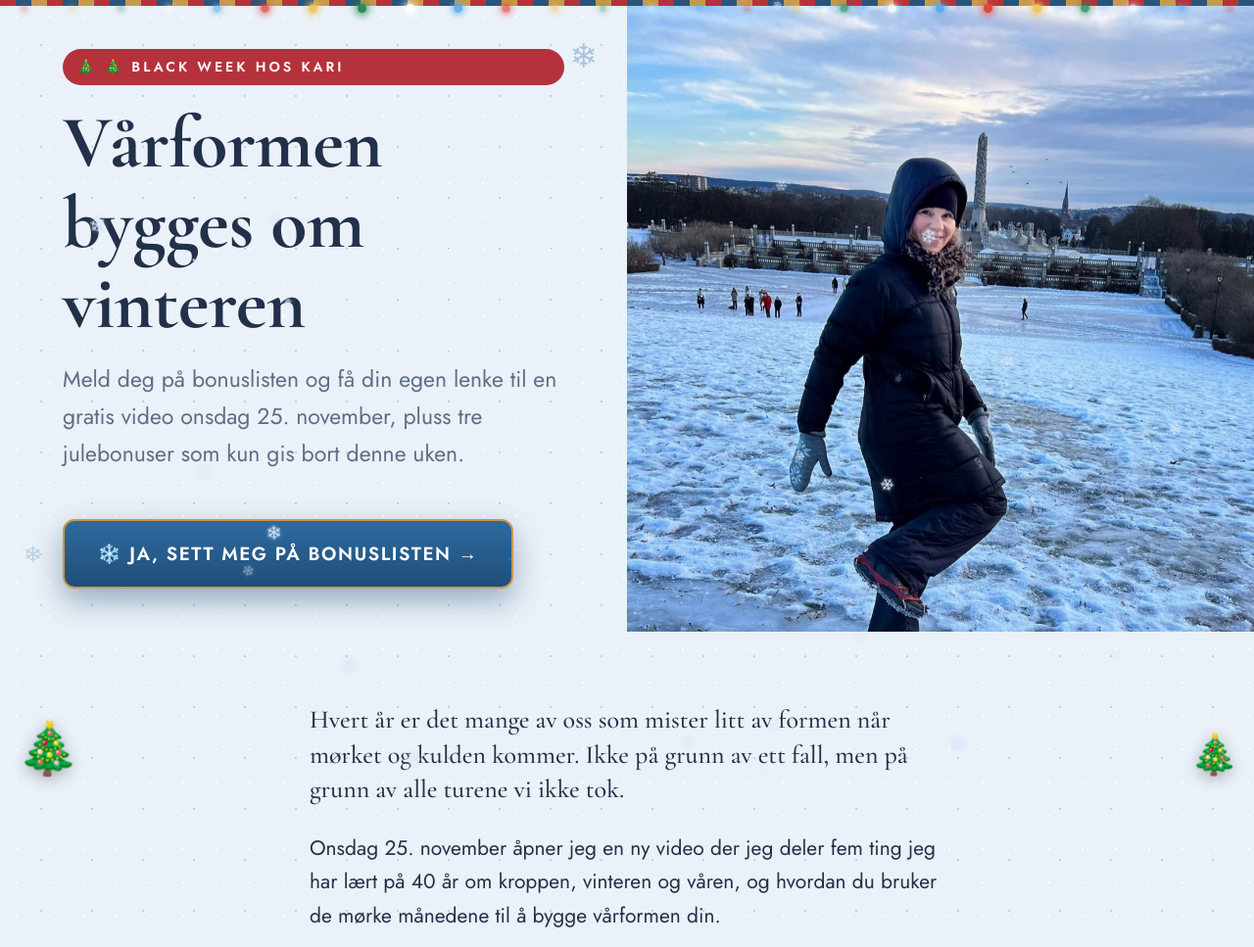
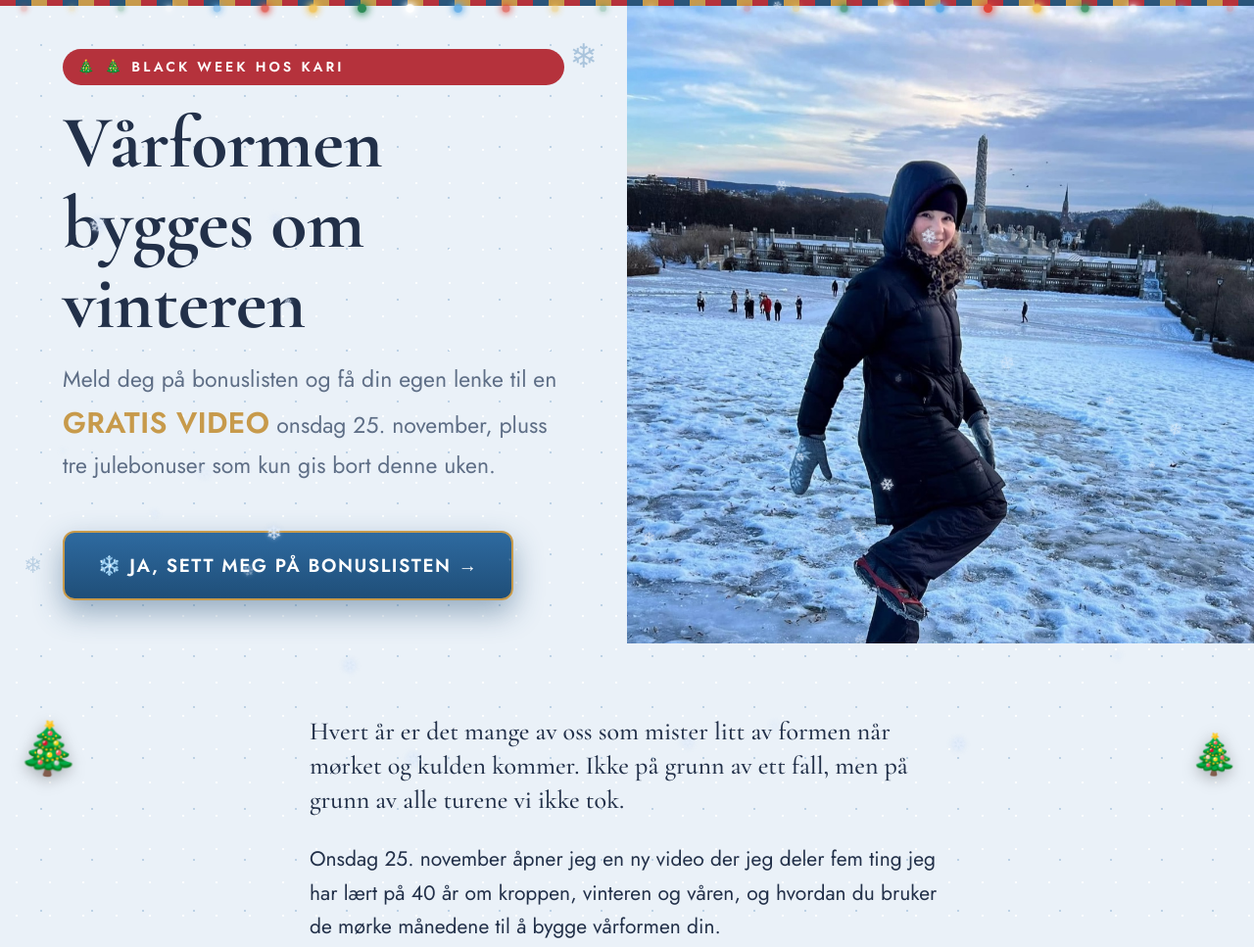
Before and after one commit to duonggiap/kari-blackweek-preview, a plain HTML site: page optin-14.html in a window 1280 px wide. Shown: the top 967 px of the page at 98% size. Drawn offline with nearby package versions, Linux system fonts and the light colour scheme.

Commit message:
Emphasize GRATIS VIDEO (bigger gold uppercase) for glance reading

```diff
--- a/optin-14.html
+++ b/optin-14.html
@@ -106,7 +106,7 @@
       <div class="he-text">
         <span class="eyebrow">🎄 Black Week hos Kari</span>
         <h1>Vårformen bygges om vinteren</h1>
-        <p class="hero-sub">Meld deg på bonuslisten og få din egen lenke til en gratis video onsdag 25. november, pluss tre julebonuser som kun gis bort denne uken.</p>
+        <p class="hero-sub">Meld deg på bonuslisten og få din egen lenke til en <span style="font-weight:800;color:var(--gold);font-size:1.3em;text-transform:uppercase;letter-spacing:.4px;white-space:nowrap;">gratis video</span> onsdag 25. november, pluss tre julebonuser som kun gis bort denne uken.</p>
         <a class="btn hero-btn" href="#meld">JA, SETT MEG PÅ BONUSLISTEN →</a>
       </div>
       <div class="he-photo"><img src="img/ice.jpg" alt="Kari Jaquesson om vinteren" style="object-position:center 30%;"></div>
```
Also changed, not shown: optin-15.html (+1 -1 lines), optin-4.html (+1 -1 lines).
